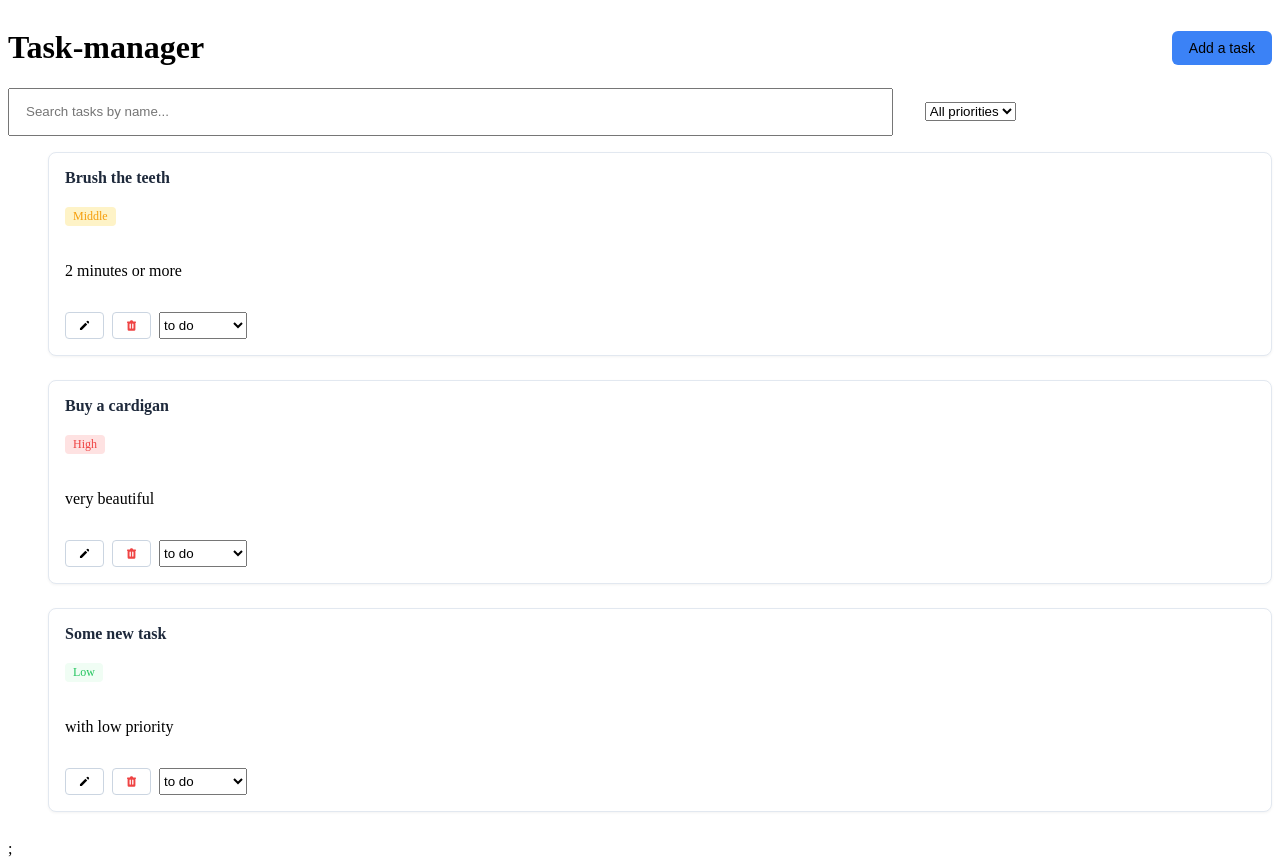
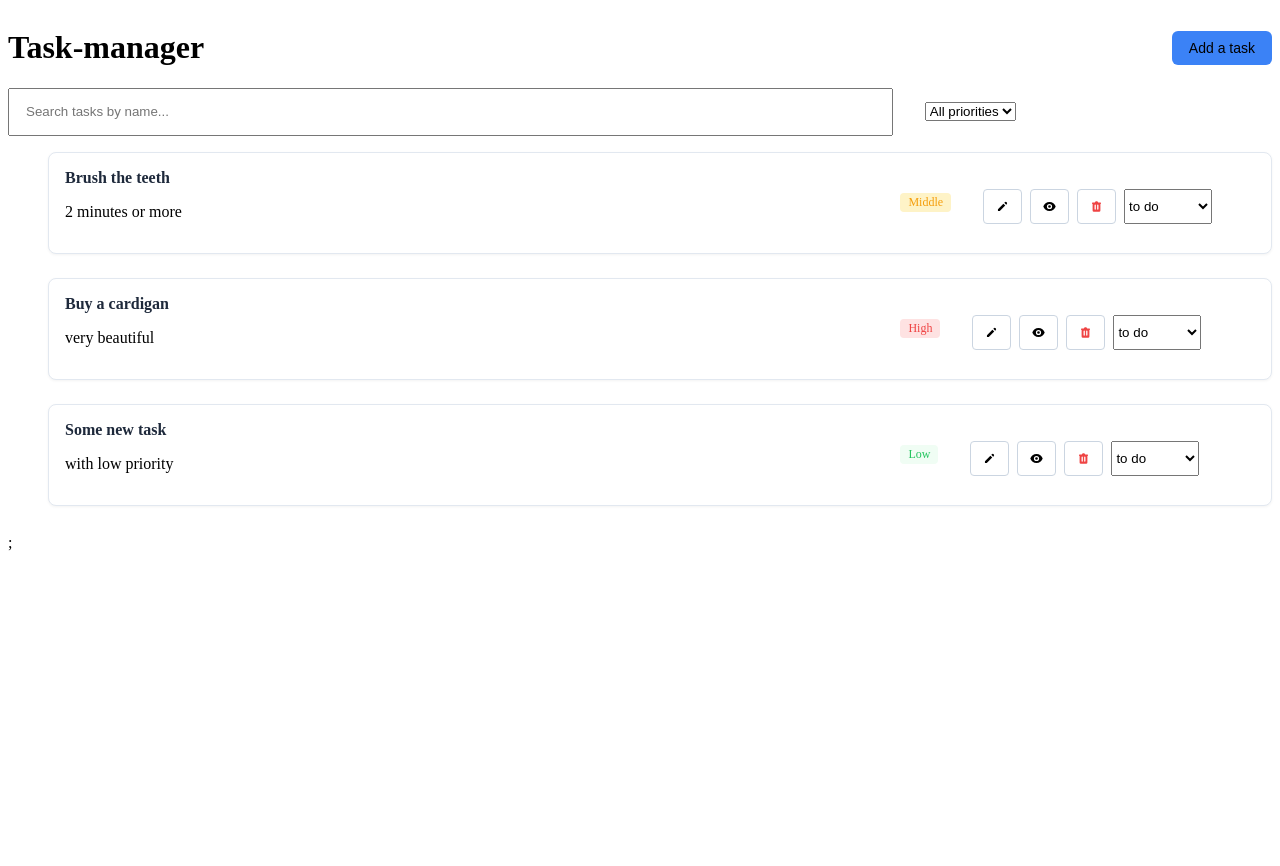
Before and after one commit to itsneedtoknow/task-manager, a React (Vite) app: page /tasks in a window 1280 px wide. After the commit the page ends 800 px from the top, so only its background shows below. Built offline with nearby package versions, Linux system fonts and the light colour scheme; data requests are answered from the project's data file.

Commit message:
refactor: differ modal by type-detail page or task form

```diff
--- a/src/features/tasks/components/TaskItem.module.css
+++ b/src/features/tasks/components/TaskItem.module.css
@@ -1,6 +1,7 @@
 .taskItem {
   display: flex;
-  flex-direction: column;
+  align-items: center;
+  justify-content: space-between;
   gap: 8px;
   padding: 16px;
   margin-bottom: 12px;
@@ -12,7 +13,14 @@
     transform 0.2s,
     box-shadow 0.2s;
 }
-
+.taskItemLeft {
+  width: 70%;
+}
+.taskItemRight {
+  display: flex;
+  width: 30%;
+  gap: 32px;
+}
 .taskItem:hover {
   transform: translateY(-2px);
   box-shadow: 0 4px 6px rgba(0, 0, 0, 0.08);
--- a/src/features/tasks/components/TaskItem.tsx
+++ b/src/features/tasks/components/TaskItem.tsx
@@ -1,5 +1,5 @@
 import styles from "./TaskItem.module.css";
-import { HiPencil, HiTrash } from "react-icons/hi";
+import { HiPencil, HiTrash, HiEye } from "react-icons/hi";
 import { Button } from "../../../components/Button";
 import { Select } from "../../../components/Select";
 
@@ -15,6 +15,7 @@ interface TaskItemProps {
     id: string,
     status: "to do" | "in progress" | "done",
   ) => void;
+  onOpenBtnClick: (id: string) => void;
 }
 
 export function TaskItem({
@@ -26,6 +27,7 @@ export function TaskItem({
   onDeleteTask,
   onEditTask,
   onUpdateTaskStatus,
+  onOpenBtnClick,
 }: TaskItemProps) {
   const priorityClass = styles[`priority-${priority}`];
 
@@ -39,18 +41,28 @@ export function TaskItem({
     const newStatus = e.target.value as "to do" | "in progress" | "done";
     onUpdateTaskStatus(id, newStatus);
   }
+  function openTaskDetailHandler() {
+    onOpenBtnClick(id);
+  }
   return (
     <li className={styles.taskItem} key={id} id={id}>
+      <div className={styles.taskItemLeft}>
         <p className={styles.itemName}>{name}</p>
+        <p>{description}</p>
+      </div>
+      <div className={styles.taskItemRight}>
         <p className={`${styles.itemPriority} ${priorityClass}`}>{priority}</p>
-
-      <p>{description}</p>
 
         <div className={styles.actions}>
           <Button
             title="Edit"
             children={<HiPencil />}
             onClick={editItemHandler}
+          />
+          <Button
+            title="Open"
+            children={<HiEye />}
+            onClick={openTaskDetailHandler}
           />
           <Button
             title="Delete"
@@ -68,6 +80,7 @@ export function TaskItem({
             onChange={changeStatusHandler}
           />
         </div>
+      </div>
     </li>
   );
 }
--- a/src/features/tasks/components/TaskList.tsx
+++ b/src/features/tasks/components/TaskList.tsx
@@ -16,12 +16,15 @@ interface TaskListProps {
     id: string,
     newStatus: "to do" | "in progress" | "done",
   ) => void;
+  onOpenBtnClick: (id: string) => void;
+  // onOpenTaskDetail: (id: string) => void;
 }
 export function TaskList({
   data,
   onDeleteTask,
   onEditTask,
   onUpdateTaskStatus,
+  onOpenBtnClick,
 }: TaskListProps) {
   return (
     <ul className={styles.taskList}>
@@ -36,6 +39,7 @@ export function TaskList({
           onDeleteTask={onDeleteTask}
           onEditTask={onEditTask}
           onUpdateTaskStatus={onUpdateTaskStatus}
+          onOpenBtnClick={onOpenBtnClick}
         />
       ))}
     </ul>
--- a/src/features/tasks/hooks/useTaskPageHandlers.tsx
+++ b/src/features/tasks/hooks/useTaskPageHandlers.tsx
@@ -11,7 +11,10 @@ export function useTaskPageHandlers() {
   const [search, setSearch] = useState("");
   const debouncedSearch = useDebounce(search);
   const { data: tasks = [], isLoading, isError } = useTasks(debouncedSearch);
-  const [isTaskModalOpen, setIsTaskModalOpen] = useState(false);
+  const [modalType, setModalType] = useState<"null" | "task" | "detail">(
+    "null",
+  );
+  const [activeTaskId, setActiveTaskId] = useState<string | null>(null);
   const [editTask, setEditTask] = useState<NewTask | null>(null);
   const [taskStatus, setTaskStatus] = useState<
     "to do" | "in progress" | "done"
@@ -37,7 +40,7 @@ export function useTaskPageHandlers() {
       return;
     }
     setEditTask(taskToEdit);
-    openTaskModalHandler();
+    setModalType("task");
   }
   function updateTasksHandler(updatedTask: NewTask) {
     if (!updatedTask) {
@@ -62,28 +65,26 @@ export function useTaskPageHandlers() {
 
     updateTask(updatedTask);
   }
-
-  // function filterTasksByPriorityHandler(
-  //   e: React.ChangeEvent<HTMLSelectElement>,
-  // ) {
-  //   const newPriority = e.target.value as "low" | "middle" | "high";
-  //   const filteredTasks = tasks.filter((item) => item.priority === newPriority);
-  // }
+  function openDetailTaskHandler(id: string) {
+    setActiveTaskId(id);
+    setModalType("detail");
+  }
   function filterTasksByPriorityHandler(
     e: React.ChangeEvent<HTMLSelectElement>,
   ) {
     setPriorityFilter(e.target.value as "" | "low" | "middle" | "high");
   }
   const filteredTasks = tasks.filter((task) => {
-    if (priorityFilter === "") return true; // Если "All", показываем всё
+    if (priorityFilter === "") return true;
     return task.priority === priorityFilter;
   });
-  function openTaskModalHandler() {
-    setIsTaskModalOpen(true);
+  function openTaskModalHandler(type: "task" | "detail") {
+    setModalType(type);
   }
   function closeAddTaskModalHandler() {
     setEditTask(null);
-    setIsTaskModalOpen(false);
+    setModalType("null");
+    setActiveTaskId(null);
   }
 
   return {
@@ -92,10 +93,12 @@ export function useTaskPageHandlers() {
     priorityFilter,
     isLoading,
     isError,
-    isTaskModalOpen,
     editTask,
     taskStatus,
+    modalType,
+    activeTaskId,
     setSearch,
+    setModalType,
     deleteTaskHandler,
     addTaskHandler,
     editTaskHandler,
@@ -105,5 +108,6 @@ export function useTaskPageHandlers() {
     setTaskStatus,
     updateTaskStatusHandler,
     filterTasksByPriorityHandler,
+    openDetailTaskHandler,
   };
 }
--- a/src/pages/TasksPage.tsx
+++ b/src/pages/TasksPage.tsx
@@ -6,6 +6,7 @@ import { Modal } from "../components/Modal.tsx";
 import { useTaskPageHandlers } from "../features/tasks/hooks/useTaskPageHandlers.tsx";
 import { TaskSearch } from "../features/tasks/components/TaskSearch.tsx";
 import { Select } from "../components/Select.tsx";
+import { TaskDetailPage } from "./TaskDetailPage.tsx";
 export function TasksPage() {
   const {
     tasks,
@@ -13,9 +14,10 @@ export function TasksPage() {
     setSearch,
     isLoading,
     isError,
-    isTaskModalOpen,
     editTask,
     priorityFilter,
+    modalType,
+    activeTaskId,
     deleteTaskHandler,
     addTaskHandler,
     editTaskHandler,
@@ -24,6 +26,8 @@ export function TasksPage() {
     closeAddTaskModalHandler,
     updateTaskStatusHandler,
     filterTasksByPriorityHandler,
+    openDetailTaskHandler,
+    // setModalType,
   } = useTaskPageHandlers();
   if (isLoading) {
     return (
@@ -46,8 +50,11 @@ export function TasksPage() {
       <header>
         <div className="container-wrapper">
           <h1> Task-manager</h1>
-          <Button children={"Add a task"} onClick={openTaskModalHandler} />
-          {isTaskModalOpen &&
+          <Button
+            children={"Add a task"}
+            onClick={() => openTaskModalHandler("task")}
+          />
+          {modalType === "task" &&
             createPortal(
               <Modal
                 closeAddTaskModalHandler={closeAddTaskModalHandler}
@@ -88,7 +95,27 @@ export function TasksPage() {
                 onDeleteTask={deleteTaskHandler}
                 onEditTask={editTaskHandler}
                 onUpdateTaskStatus={updateTaskStatusHandler}
+                // onOpenTaskDetail={() => {
+                //   openTaskModalHandler("detail");
+                // }}
+                onOpenBtnClick={openDetailTaskHandler}
               />
+              {modalType === "detail" &&
+                activeTaskId &&
+                createPortal(
+                  <Modal
+                    closeAddTaskModalHandler={closeAddTaskModalHandler}
+                    children={
+                      <TaskDetailPage
+                        id={activeTaskId}
+                        // onAddTask={addTaskHandler}
+                        // editTask={editTask}
+                        // onUpdateTask={updateTasksHandler}
+                      />
+                    }
+                  />,
+                  document.body,
+                )}
             </ul>
           </div>
         </section>
```
Lines whose indentation alone changed are shown as unchanged.
